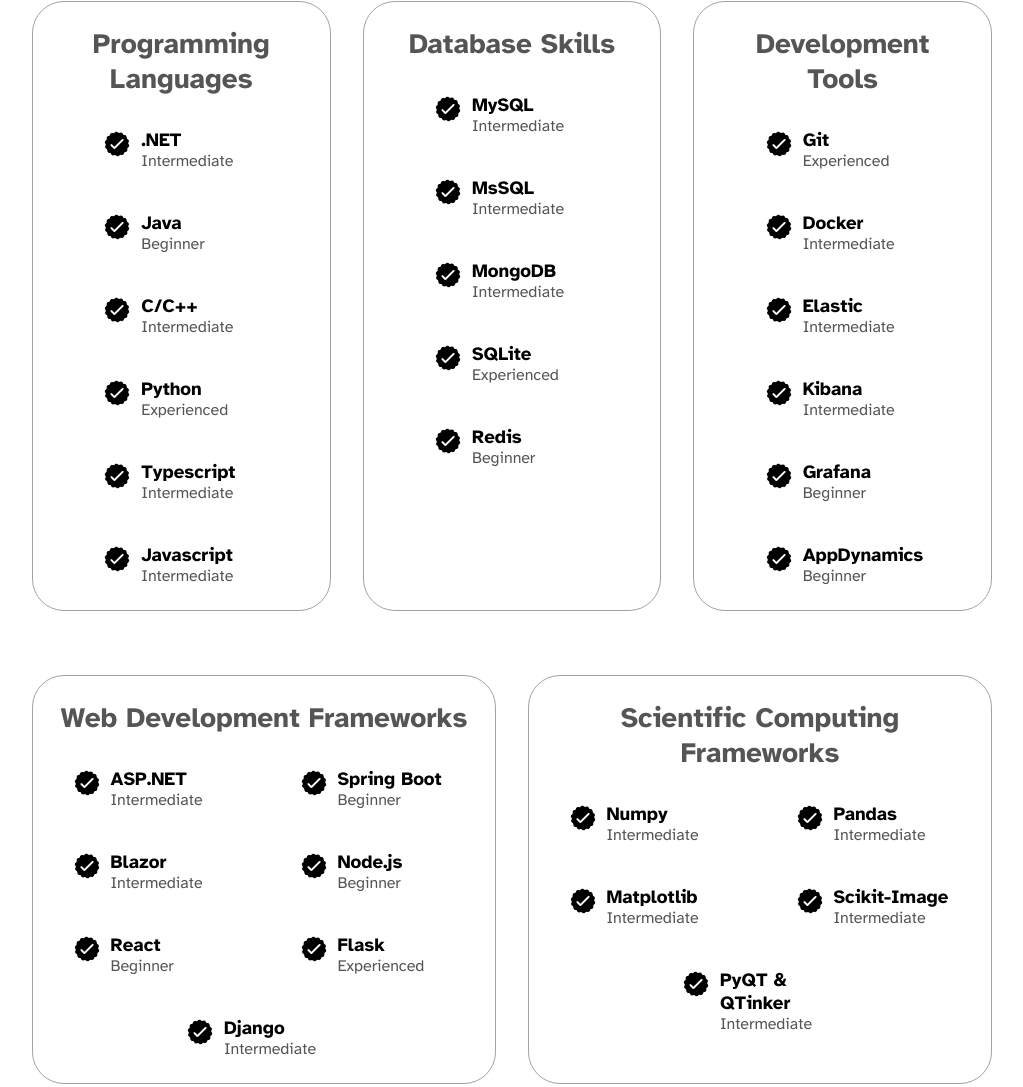
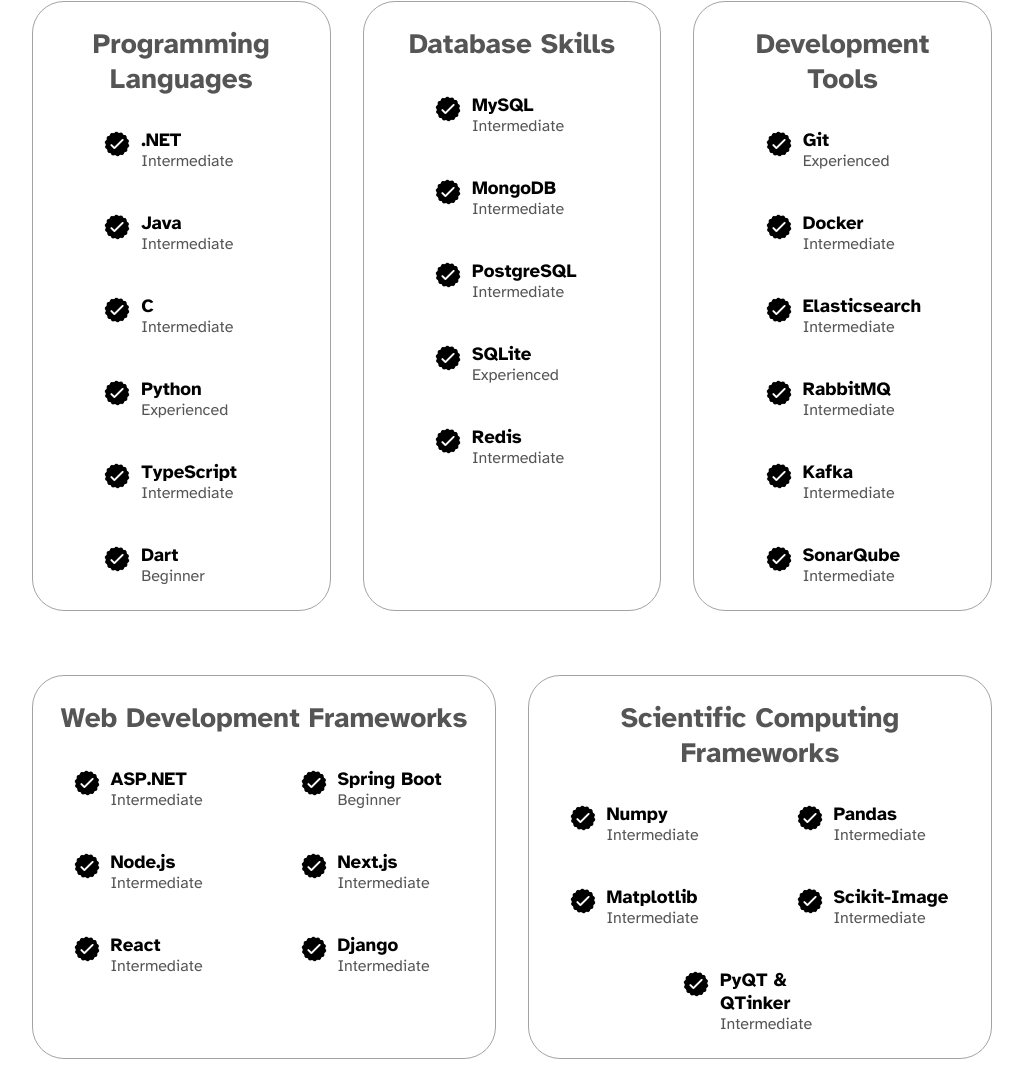
Before and after one commit to ali-gunes/aligunes.dev, a website: page index.html in a window 1280 px wide. Shown: the part 2486-3573 px from the top of the page, without its empty margins (128-1151 px from the left). Drawn offline with Linux system fonts and the light colour scheme.

Commit message:
Update languages

```diff
--- a/index.html
+++ b/index.html
@@ -210,7 +210,7 @@
                             />
                             <div>
                                 <h3>Java</h3>
-                                <p>Beginner</p>
+                                <p>Intermediate</p>
                             </div>
                         </article>
                         <article>
@@ -218,7 +218,7 @@
                             class="icon"
                             />
                             <div>
-                                <h3>C/C++</h3>
+                                <h3>C</h3>
                                 <p>Intermediate</p>
                             </div>
                         </article>
@@ -236,7 +236,7 @@
                             class="icon"
                             />
                             <div>
-                                <h3>Typescript</h3>
+                                <h3>TypeScript</h3>
                                 <p>Intermediate</p>
                             </div>
                         </article>
@@ -245,8 +245,8 @@
                             class="icon"
                             />
                             <div>
-                                <h3>Javascript</h3>
-                                <p>Intermediate</p>
+                                <h3>Dart</h3>
+                                <p>Beginner</p>
                             </div>
                         </article>
                     </div>
@@ -268,7 +268,7 @@
                             class="icon"
                             />
                             <div>
-                                <h3>MsSQL</h3>
+                                <h3>MongoDB</h3>
                                 <p>Intermediate</p>
                             </div>
                         </article>
@@ -277,7 +277,7 @@
                             class="icon"
                             />
                             <div>
-                                <h3>MongoDB</h3>
+                                <h3>PostgreSQL</h3>
                                 <p>Intermediate</p>
                             </div>
                         </article>
@@ -296,7 +296,7 @@
                             />
                             <div>
                                 <h3>Redis</h3>
-                                <p>Beginner</p>
+                                <p>Intermediate</p>
                             </div>
                         </article>
                     </div>
@@ -327,7 +327,7 @@
                             class="icon"
                             />
                             <div>
-                                <h3>Elastic</h3>
+                                <h3>Elasticsearch</h3>
                                 <p>Intermediate</p>
                             </div>
                         </article>
@@ -336,7 +336,7 @@
                             class="icon"
                             />
                             <div>
-                                <h3>Kibana</h3>
+                                <h3>RabbitMQ</h3>
                                 <p>Intermediate</p>
                             </div>
                         </article>
@@ -345,8 +345,8 @@
                             class="icon"
                             />
                             <div>
-                                <h3>Grafana</h3>
-                                <p>Beginner</p>
+                                <h3>Kafka</h3>
+                                <p>Intermediate</p>
                             </div>
                         </article>
                         <article>
@@ -354,8 +354,8 @@
                             class="icon"
                             />
                             <div>
-                                <h3>AppDynamics</h3>
-                                <p>Beginner</p>
+                                <h3>SonarQube</h3>
+                                <p>Intermediate</p>
                             </div>
                         </article>
                     </div>
@@ -388,7 +388,7 @@
                             class="icon"
                             />
                             <div>
-                                <h3>Blazor</h3>
+                                <h3>Node.js</h3>
                                 <p>Intermediate</p>
                             </div>
                         </article>
@@ -397,8 +397,8 @@
                             class="icon"
                             />
                             <div>
-                                <h3>Node.js</h3>
-                                <p>Beginner</p>
+                                <h3>Next.js</h3>
+                                <p>Intermediate</p>
                             </div>
                         </article>
                         <article>
@@ -407,16 +407,7 @@
                             />
                             <div>
                                 <h3>React</h3>
-                                <p>Beginner</p>
-                            </div>
-                        </article>
-                        <article>
-                            <img src="./assets/checkmark.png" alt="Skills Checkmark"
-                            class="icon"
-                            />
-                            <div>
-                                <h3>Flask</h3>
-                                <p>Experienced</p>
+                                <p>Intermediate</p>
                             </div>
                         </article>
                         <article>
```
